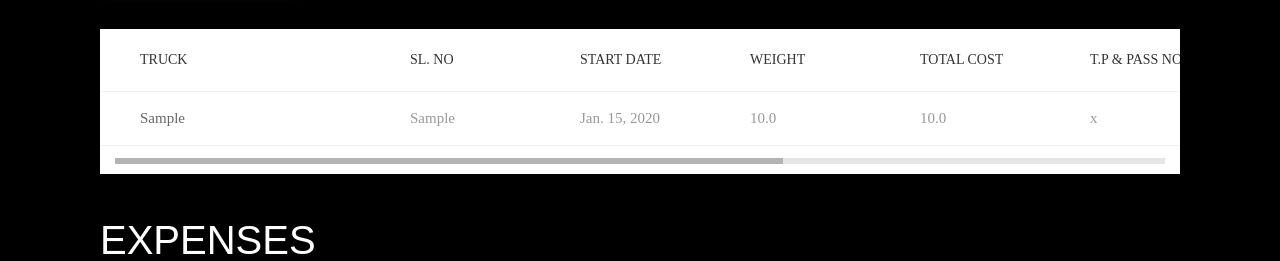
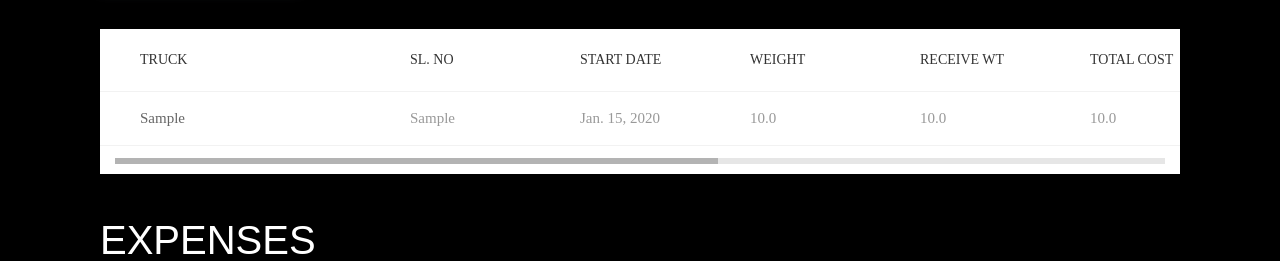
Before and after one commit to tahseen09/transport, a Django app: template templates/dashboard.html in a window 1280 px wide. Shown: the part 551-812 px from the top of the page. Run offline with Django 3.2, Linux system fonts and the light colour scheme; tables that the repository leaves empty hold one stand-in row (values such as "Sample post"); the template is opened without the code that fills it: values that come from a table or form of the project are taken from there, most other values are stand-ins (such as "Sample title", 1, 10 or a date in 2020); some libraries are stand-ins or nearby versions; some web fonts are replaced.

Commit message:
dashbboard update

```diff
--- a/templates/dashboard.html
+++ b/templates/dashboard.html
@@ -84,8 +84,10 @@
 										<th class="cell100 column6">Sl. No</th>
 										<th class="cell100 column6">Start Date</th>
 										<th class="cell100 column6">Weight</th>
+										<th class="cell100 column6">RECEIVE WT</th>
 										<th class="cell100 column6">Total Cost</th>
 										<th class="cell100 column6">T.P & PASS NO.</th>
+
 										<th class="cell100 column6">Source</th>
 										<th class="cell100 column6">Destination</th>
 										<th class="cell100 column6">Status</th>
@@ -98,6 +100,7 @@
 										<td class="cell100 column6">{{r.sl_no}}</td>
 										<td class="cell100 column6">{{r.trip_start_date}}</td>
 										<td class="cell100 column6">{{r.total_weight}}</td>
+										<td class="cell100 column6">{{r.rec_weight}}</td>
 										<td class="cell100 column6">{{r.total_cost}}</td>
 										<td class="cell100 column6">{{r.tp_pass}}</td>
 										<td class="cell100 column6">{{r.source}}</td>
--- a/templates/registration/login.html
+++ b/templates/registration/login.html
@@ -10,7 +10,7 @@
       <meta name="viewport" content="width=device-width, initial-scale=1">
       <meta name="description" content="" />
       <meta name="keywords" content="" />
-      <title>BABA GORA TRNASPORT</title>
+      <title>BABA GORA TRANSPORT</title>
       <link rel="shortcut icon" href="" />
       <link  rel="stylesheet" href="{% static 'login/css/style.css' %}">
    </head>
```
